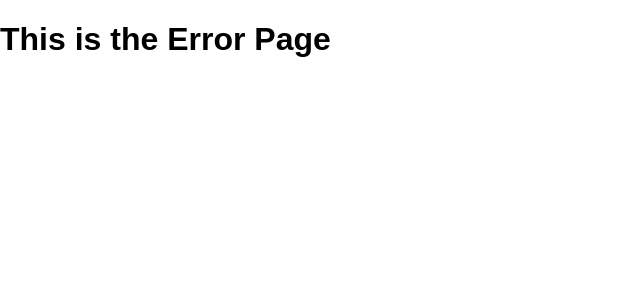
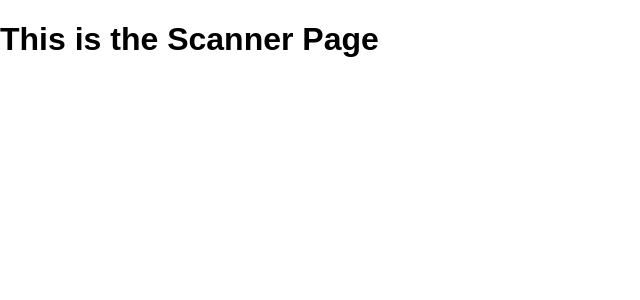
Before and after one commit to runquan-ray-zhou/test-react-web-app-companion-two, a React (Vite) app: page /scanner in a window 1280 px wide. Shown: the top 300 px of the page, without its empty margins (0-640 px from the left). Built offline with nearby package versions, Linux system fonts and the light colour scheme.

Commit message:
add scanner page

```diff
--- a/src/App.jsx
+++ b/src/App.jsx
@@ -4,6 +4,7 @@ import Onboarding from "./Pages/Onboarding/Onboarding";
 import Landing from "./Pages/Landing/Landing";
 import Map from "./Pages/Map/Map";
 import Error from "./Pages/Error/Error";
+import Scanner from "./Pages/Scanner/Scanner";
 
 function App() {
 
@@ -19,6 +20,7 @@ function App() {
             <Route path="/speakers" element={<Index />} />
             <Route path="/speakers/:id" element={<Show />} />
             <Route path="/exhibits" element={<Index />} /> */}
+            <Route path="/scanner" element={<Scanner />} />
             <Route path="/map" element={<Map />} />
             <Route path="*" element={<Error />} />
           </Routes>
--- /dev/null
+++ b/src/Pages/Scanner/Scanner.jsx
@@ -0,0 +1,9 @@
+import "./Scanner.css"
+
+export default function Scanner() {
+  return (
+    <div>
+      <h1>This is the Scanner Page</h1>
+    </div>
+  )
+}
```
Also changed, not shown: src/Pages/Scanner/Scanner.css (added).
